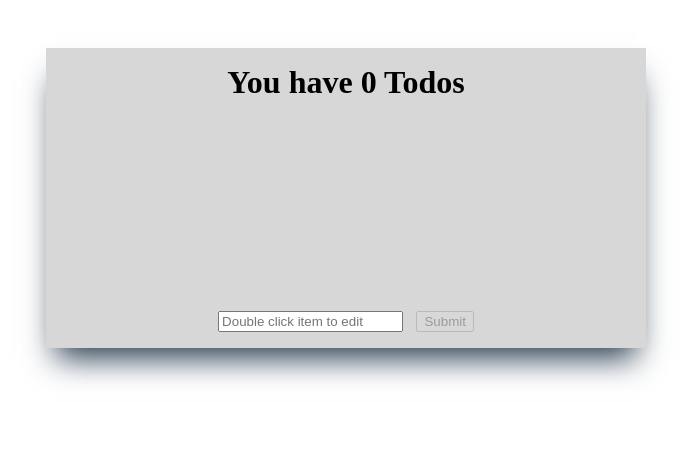
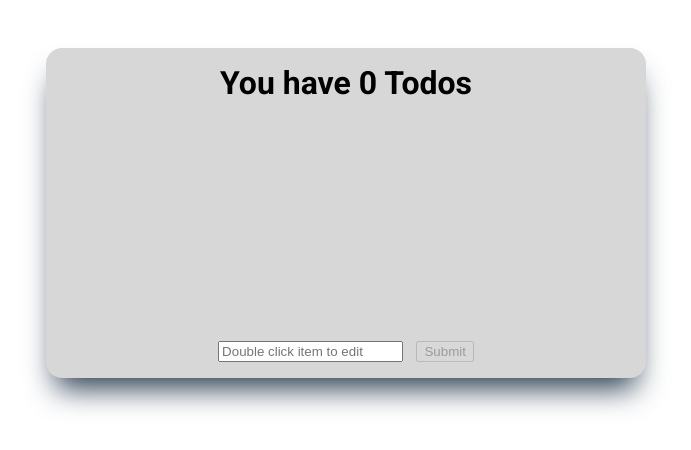
Before and after one commit to awf1337/ToDo-App, a React (Create React App) app: page / in a window 1280 px wide. Shown: the top 450 px of the page, without its empty margins (294-985 px from the left). Built offline with nearby package versions, Linux system fonts and the light colour scheme.

Commit message:
small updates

```diff
--- a/public/index.html
+++ b/public/index.html
@@ -1,22 +1,14 @@
 <!DOCTYPE html>
 <html lang="en">
   <head>
+    <link href="https://fonts.googleapis.com/css2?family=Roboto:wght@400;700&display=swap" rel="stylesheet">
     <meta charset="utf-8" />
-    <link rel="icon" href="%PUBLIC_URL%/favicon.ico" />
     <meta name="viewport" content="width=device-width, initial-scale=1" />
-    <meta name="theme-color" content="#000000" />
-    <meta
-      name="description"
-      content="Web site created using create-react-app"
-    />
-    <link rel="apple-touch-icon" href="%PUBLIC_URL%/logo192.png" />
 
-    <link rel="manifest" href="%PUBLIC_URL%/manifest.json" />
-
-    <title>React App</title>
+    <title>ToDo App</title>
   </head>
   <body>
-    <noscript>You need to enable JavaScript to run this app.</noscript>
+
     <div id="root"></div>
 
   </body>
--- a/src/App.js
+++ b/src/App.js
@@ -10,7 +10,7 @@ export default function App() {
   const [page, setPage] = useState(0);
   const [inputValue, setInputValue] = useState('');
   const [inputEditValue, setInputEditValue] = useState('');
-  const [editField,setEditField] = useState({index:-1,boolean:false})
+  const [editField,setEditField] = useState({index:NaN,boolean:false})
   const [onMouseOutClick,setOnMouseOutClick] = useState(false)
 
   const inputRef = useRef(null);
@@ -49,8 +49,7 @@ export default function App() {
   }
 
   function deleteItem(indexElement) {
-    //deep copy of toDoArray array
-    const updatedArrayList = JSON.parse(JSON.stringify(toDoArray));
+    const updatedArrayList = [...toDoArray];
 
     //remove indexElement item from array
     updatedArrayList.splice(indexElement,1);
@@ -78,7 +77,7 @@ export default function App() {
   function editItem (e,indexElement) {
     setInputEditValue(e.target.value)
 
-    //save the edited item in ToDoArray
+    //save the edited item in ToDoArray at same index
     let dublicateArray = [...toDoArray]
     dublicateArray.splice(indexElement,1,e.target.value)
     setToDoArray(dublicateArray)
@@ -87,14 +86,15 @@ export default function App() {
   //listen to ENTER to close the edit input field
   function listenToEnter(e) {
     if (e.key === "Enter") {
-      setEditField(prevState => ({index:-1,boolean:!prevState.boolean}))
+      setEditField(prevState => ({index:NaN, boolean:!prevState.boolean}))
       setInputEditValue("")
     }
   }
 
-  function listenToMouseClick(e) {
+  //listen to Click outside of field to close the edit input field
+  function listenToMouseClick() {
     if(onMouseOutClick === true){
-      setEditField(prevState => ({index:-1,boolean:!prevState.boolean}))
+      setEditField(prevState => ({index:NaN, boolean:!prevState.boolean}))
       setInputEditValue("")
       setOnMouseOutClick(false)
     }
@@ -102,14 +102,17 @@ export default function App() {
 
   const toDoList = toDoArray.map((toDoElement,indexElement) => {
         return (
-              <div className={`todo_LineContent Color${ indexElement % 2 === 0 && "Grey" }`} key={indexElement}>
+              <div
+              key={indexElement}
+              className={`todo_LineContent Color${ indexElement % 2 === 0 && "Grey" }`}
+              onDragEnter={() => dragOverItem.current = indexElement}
+              >
                   <img
                   src={dndImage}
                   alt=""
                   className="dndImage"
                   draggable
                   onDragStart={() => dragItem.current = indexElement}
-                  onDragEnter={() => dragOverItem.current = indexElement}
                   onDragEnd={handleSort}
                   onDragOver={(e) => e.preventDefault()}
                   />
@@ -135,9 +138,9 @@ export default function App() {
   })
 
   return (
-      <div className="main_Container" onMouseDown={(e) => listenToMouseClick(e)}>
+      <div className="main_Container" onMouseDown={() => listenToMouseClick()}>
 
-        <div>
+        <div className="mainContent_Layout">
           <h1>You have {toDoArray.length} Todos</h1>
 
           <ul className="todo_List">
@@ -161,7 +164,10 @@ export default function App() {
             placeholder="Double click item to edit"
             ref={inputRef}
             />
-            <button className="todo_Button" onClick={addIntoArray} disabled={inputValue ? false : true}>Submit</button>
+            <button
+            className="todo_Button"
+            onClick={addIntoArray}
+            disabled={inputValue && inputValue !== " " ? false : true}>Submit</button>
         </form>
 
       </div>
--- a/src/index.css
+++ b/src/index.css
@@ -4,24 +4,28 @@
 
 body {
     margin: 0;
+    font-family: 'Roboto', sans-serif;
 }
 
 /* Typography */
 
 .toDoElement {
+    padding: 0 2em;
     margin: 0;
     font-size: 1.6rem;
     cursor: pointer;
+    max-width: 75%;
 }
 
 h1 {
     margin-top: 0;
+    font-weight: 700;
 }
 
 /*  Layout  */
 .main_Container {
     max-width: 600px;
-    height: 300px;
+    height: 330px;
     background-color: rgb(215, 215, 215);
     margin: 0 auto;
     text-align: center;
@@ -31,11 +35,13 @@ h1 {
     display: flex;
     flex-direction: column;
     justify-content: space-between;
+    border-radius: 1rem;
 }
 
 .todo_List {
     list-style-type: none;
     padding: 0;
+    flex-grow: 1;
 }
 
 .todo_Button {
@@ -45,6 +51,9 @@ h1 {
 .todo_LineContent {
     display: flex;
     justify-content: space-between;
+    border-radius: 5px;
+    height: 2rem;
+    width: 100%;
 }
 
 .todo_LineContent.ColorGrey {
@@ -56,8 +65,15 @@ h1 {
     cursor: pointer;
 }
 
+.mainContent_Layout {
+    display: flex;
+    flex-direction: column;
+    height: 100%;
+    margin-bottom: .5rem;
+}
+
 img.dndImage {
-    max-width: 16px;
+    max-width: 15px;
     cursor: move;
     margin-left: 10px;
 }
@@ -67,10 +83,13 @@ img.dndImage:active {
 }
 
 img.deleteImage {
-    max-width: 15px;
+    max-width: 14px;
     cursor: pointer;
+    margin-right: 10px;
 }
+
 .todo_DeleteItem {
     cursor: pointer;
     align-self: center;
+    margin-right: 10px;
 }
```
Also changed, not shown: public/manifest.json, 1 other file (tests, documents, lock files or other folders).
